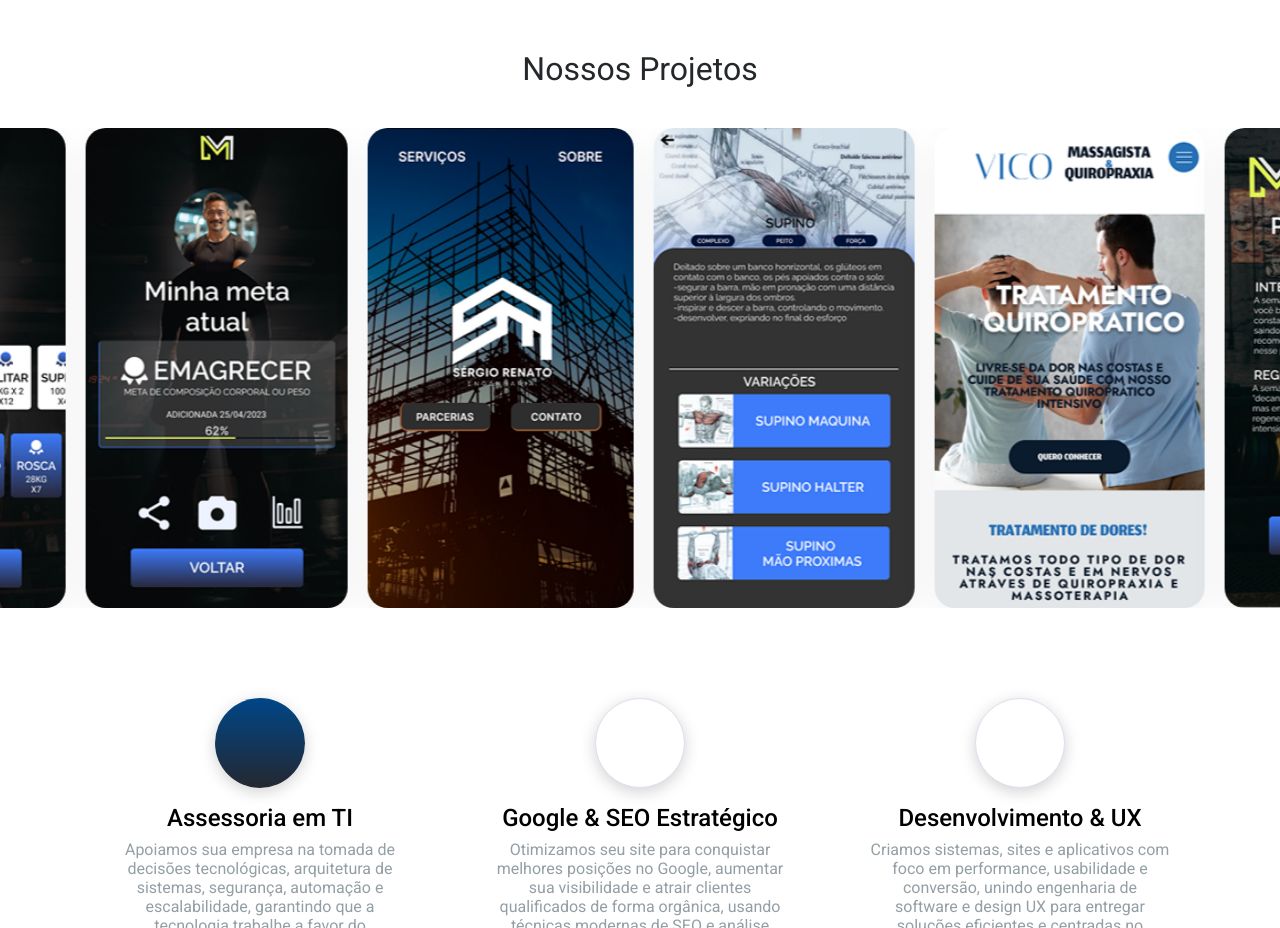
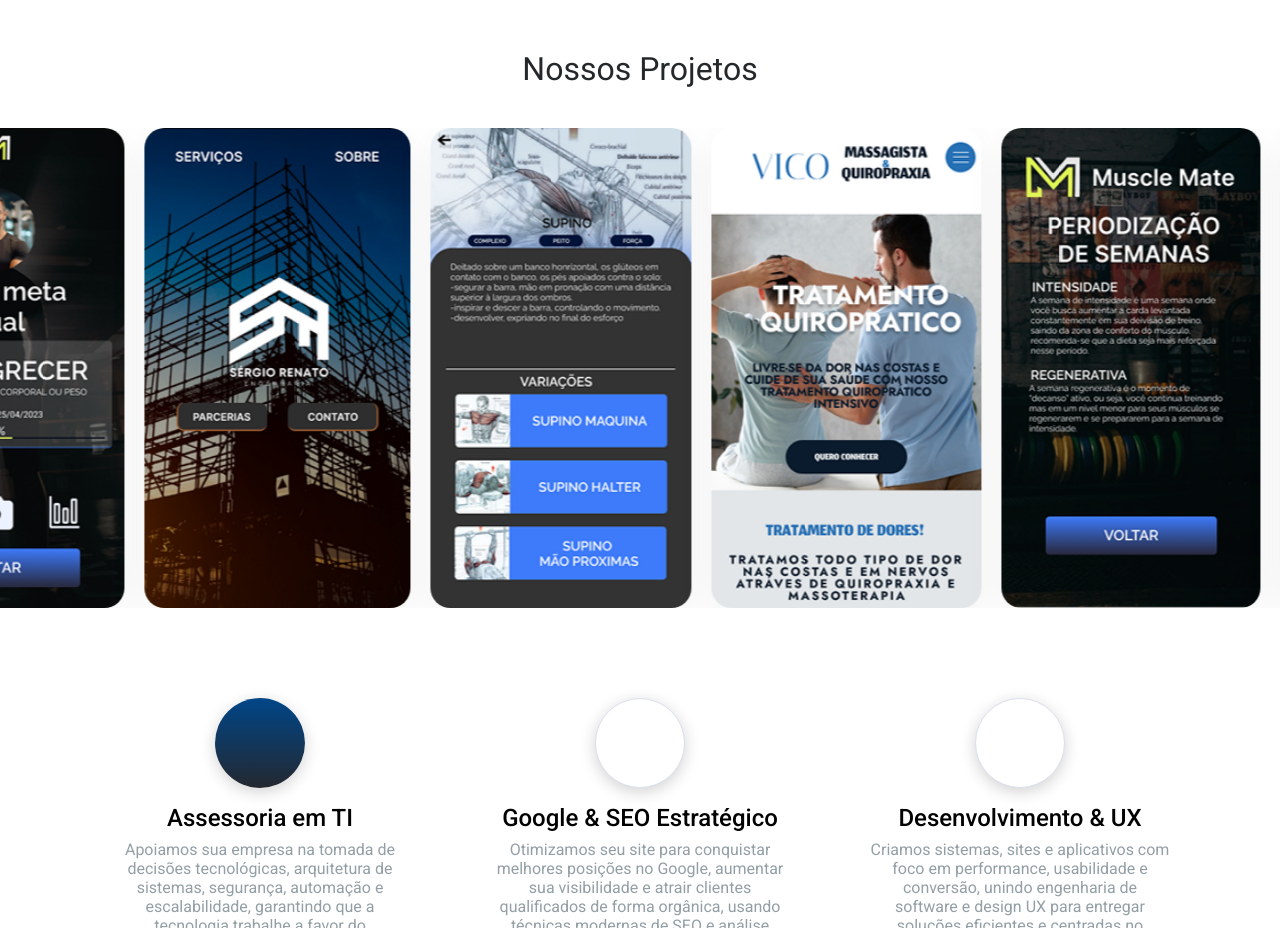
Before and after one commit to Mari-codes/jvm-web, a React (Vite) app: page / in a window 1280 px wide. Shown: the part 1560-2488 px from the top of the page. Built offline with nearby package versions, Linux system fonts and the light colour scheme; some icons are missing.

Commit message:
refactor(carousel): add more image repetitions to ensure seamless loop

```diff
--- a/src/components/InfiniteCarousel/index.tsx
+++ b/src/components/InfiniteCarousel/index.tsx
@@ -19,7 +19,7 @@ import { RevealOnScroll } from '../RevealOnScroll';
 export const InfiniteCarousel = () => {
   const images = [apointment, finished, goal, android, setup, treatment, week];
 
-  const extendedImages = [...images, ...images];
+  const extendedImages = [...images, ...images, ...images];
 
   const [isPaused, setIsPaused] = useState(false);
 
```
